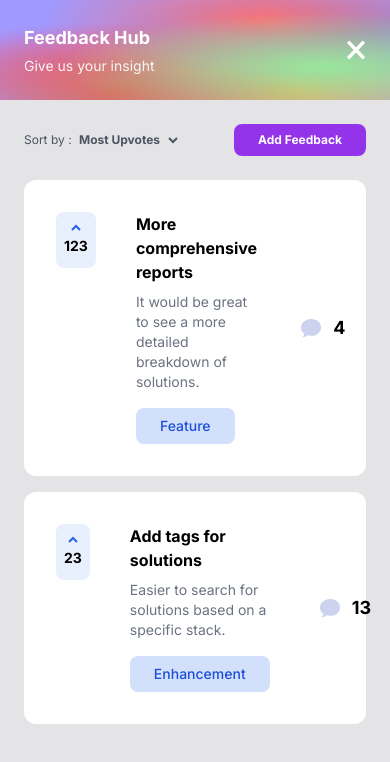
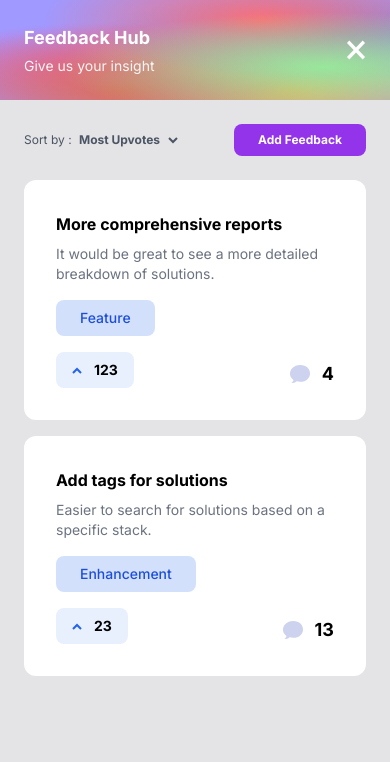
Before and after one commit to katsuragawaa/feedback-hub, a Vue app: page / in a window 390 px wide. Shown: the top 762 px of the page. Built offline with nearby package versions, Linux system fonts and the light colour scheme.

Commit message:
Ajust feedback card for mobile

```diff
--- a/src/components/feedback-list/FeedbackCard.vue
+++ b/src/components/feedback-list/FeedbackCard.vue
@@ -25,10 +25,10 @@ const vote = () => {
 </script>
 
 <template>
-  <div class="flex justify-between bg-white rounded-xl p-8 mb-4">
-    <div class="flex">
+  <div class="flex justify-between bg-white rounded-xl p-8 mb-4 md:relative">
+    <div class="flex md:flex-col md:items-start">
       <div
-        class="flex flex-col justify-between items-center h-14 w-11 py-3 px-2 bg-blue-600 rounded-lg cursor-pointer duration-200"
+        class="flex flex-col justify-between items-center h-14 w-11 py-3 px-2 bg-blue-600 rounded-lg cursor-pointer duration-200 md:order-1 md:flex-row md:h-fit md:w-fit md:py-2 md:px-4 md:mt-4"
         :class="voted ? 'bg-opacity-100 text-white' : 'bg-opacity-10'"
         @click="vote"
       >
@@ -47,9 +47,9 @@ const vote = () => {
             fill-rule="evenodd"
           />
         </svg>
-        <div class="font-bold text-sm">{{ feedback.votes }}</div>
+        <div class="font-bold text-sm md:ml-3">{{ feedback.votes }}</div>
       </div>
-      <div class="flex flex-col mx-10 cursor-pointer hover:text-blue-600 duration-300">
+      <div class="flex flex-col mx-10 cursor-pointer hover:text-blue-600 duration-300 md:m-0">
         <div class="font-bold sm:text-lg text-base">{{ feedback.title }}</div>
         <div class="text-gray-500 mt-2 mb-4 sm:text-base text-sm">{{ feedback.description }}</div>
         <div
@@ -57,7 +57,7 @@ const vote = () => {
         >{{ feedback.type }}</div>
       </div>
     </div>
-    <div class="flex items-center justify-center">
+    <div class="flex items-center justify-center md:absolute md:right-8 md:bottom-8">
       <div class="min-w-max">
         <img class="w-5" src="../../assets/shared/icon-comments.svg" />
       </div>
```
